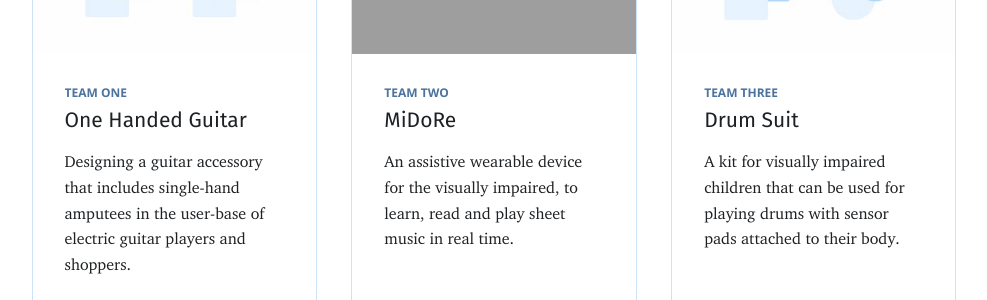
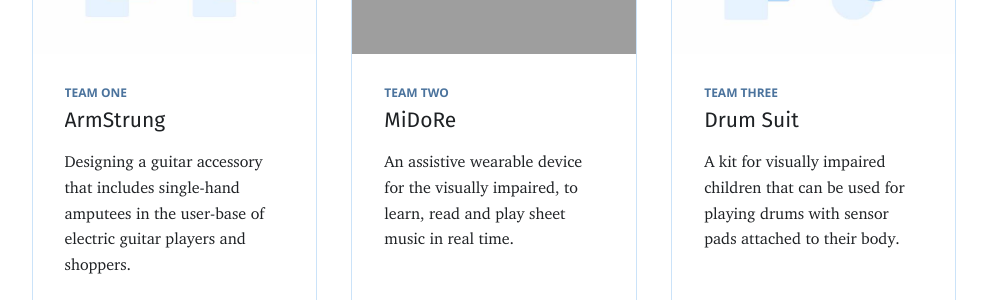
Before and after one commit to amitjenaiitbm/ma-dfworkshop, a Jekyll site: the page built from index.md, in a window 1280 px wide. Shown: the part 842-1142 px from the top of the page, without its empty margins (146-1133 px from the left). Built offline with Jekyll 4.4.1, drawn with Linux system fonts in a browser that asks for light colours; nearby versions of some CDN libraries.

Commit message:
Update home.html

```diff
--- a/_layouts/home.html
+++ b/_layouts/home.html
@@ -31,12 +31,12 @@ layout: default
     <div class="projects">
 
 
-            <a href="https://drive.google.com/file/d/1O1x_rabG6pnnevNw59d5z9sVPqs8yRdH/view?usp=sharing" target="_blank" class="project-card by2">
+            <a href="https://rishi4git.github.io/Guitar.io/" target="_blank" class="project-card by2">
                     <div class="cover" style="background-image: url('{{site.baseurl}}img/replicate.jpg')"></div>
                     <div class="text">
                             <div class="overflow-box">
                                     <div class="os">Team One</div>
-                                    <div class="fs">One Handed Guitar</div>
+                                    <div class="fs">ArmStrung</div>
                                     <div class="charter">Designing a guitar accessory that includes single-hand amputees in the user-base of electric guitar players and shoppers.</div>
                             </div>
                     </div>
```
